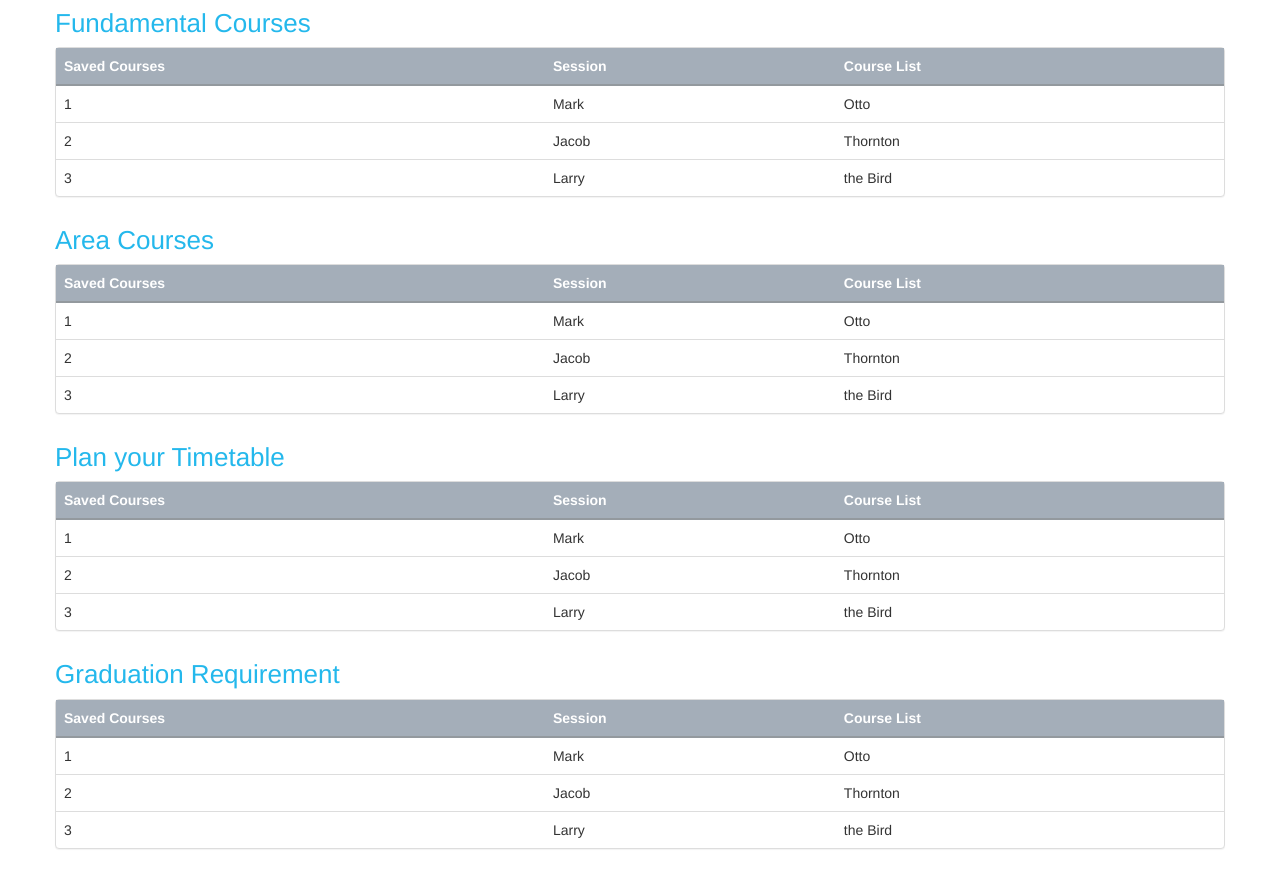
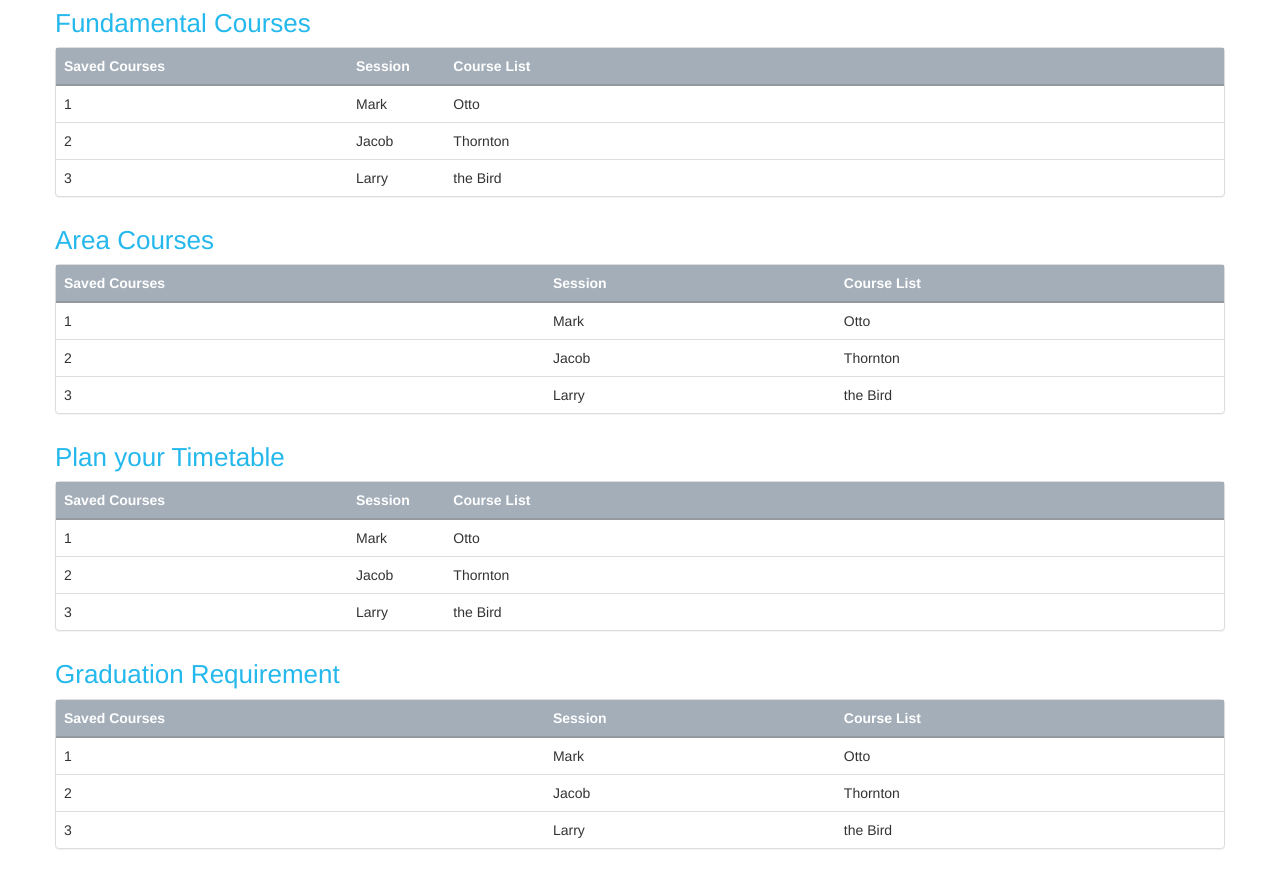
Before and after one commit to ETK/Courseplanner, a plain HTML site: page index.html in a window 1280 px wide. Drawn offline with nearby package versions, Linux system fonts and the light colour scheme.

Commit message:
header style done

```diff
--- a/css/styles.css
+++ b/css/styles.css
@@ -4,7 +4,7 @@
 }
 
 .table>thead>tr>th {
-border-bottom: 2px solid #93999e;
+    border-bottom: 2px solid #93999e;
 }
 
 .panel-default th{
--- a/index.html
+++ b/index.html
@@ -23,9 +23,9 @@
         <table class="table">
           <thead>
             <tr>
-              <th>Saved Courses</th>
-              <th>Session</th>
-              <th>Course List</th>
+              <th class="col-md-3">Saved Courses</th>
+              <th class="col-md-1">Session</th>
+              <th class="col-md-8">Course List</th>
             </tr>
           </thead>
           <tbody>
@@ -95,18 +95,18 @@
       </div>
       <div class="panel panel-default">
         <!-- Table -->
-        <table class="table">
+        <table class="table timetable">
           <thead>
             <tr>
-              <th>Saved Courses</th>
-              <th>Session</th>
-              <th>Course List</th>
+              <th class="col-md-3">Saved Courses</th>
+              <th class="col-md-1">Session</th>
+              <th class="col-md-8">Course List</th>
             </tr>
           </thead>
           <tbody>
             <tr>
               <td>1</td>
-              <td>Mark</td>
+              <td >Mark</td>
               <td>Otto</td>
             </tr>
             <tr>
```
